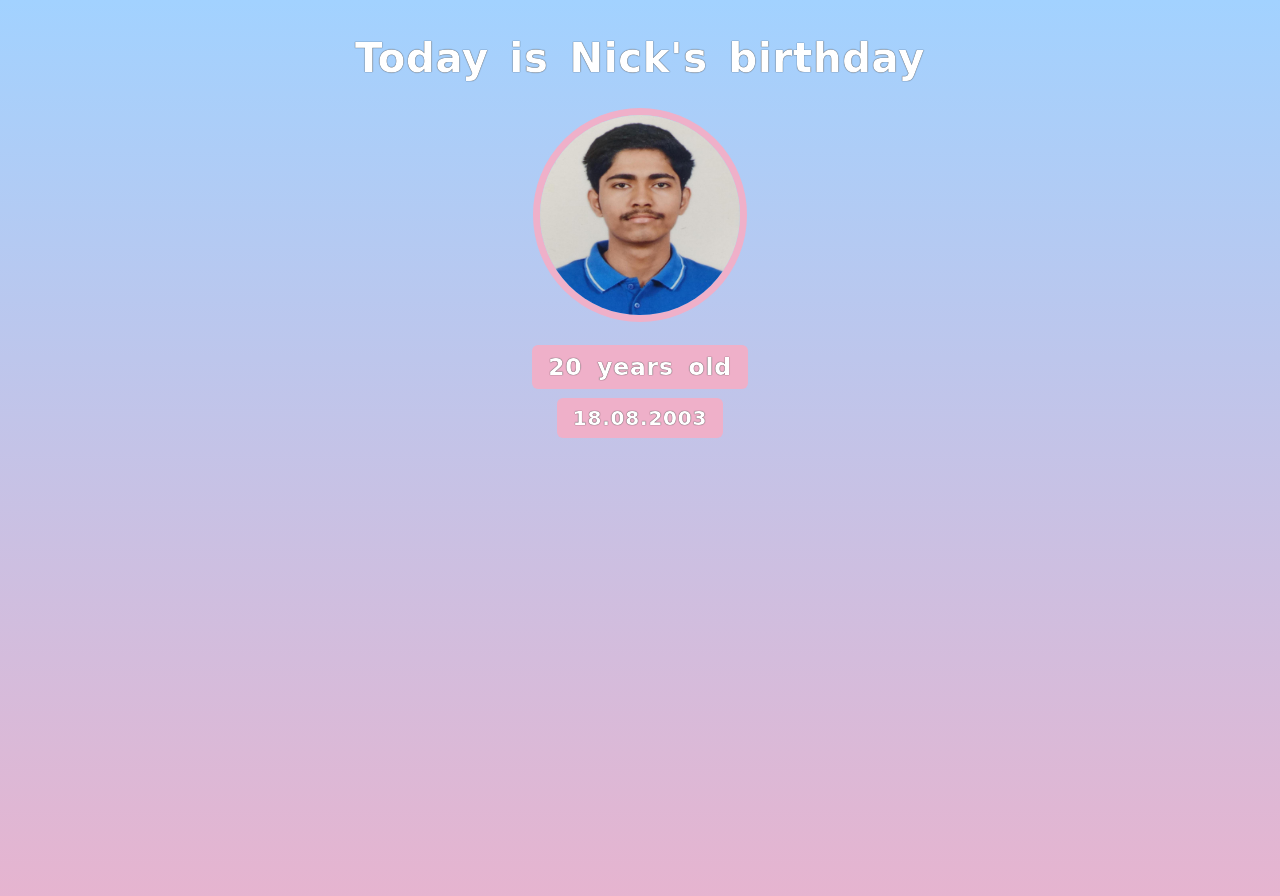
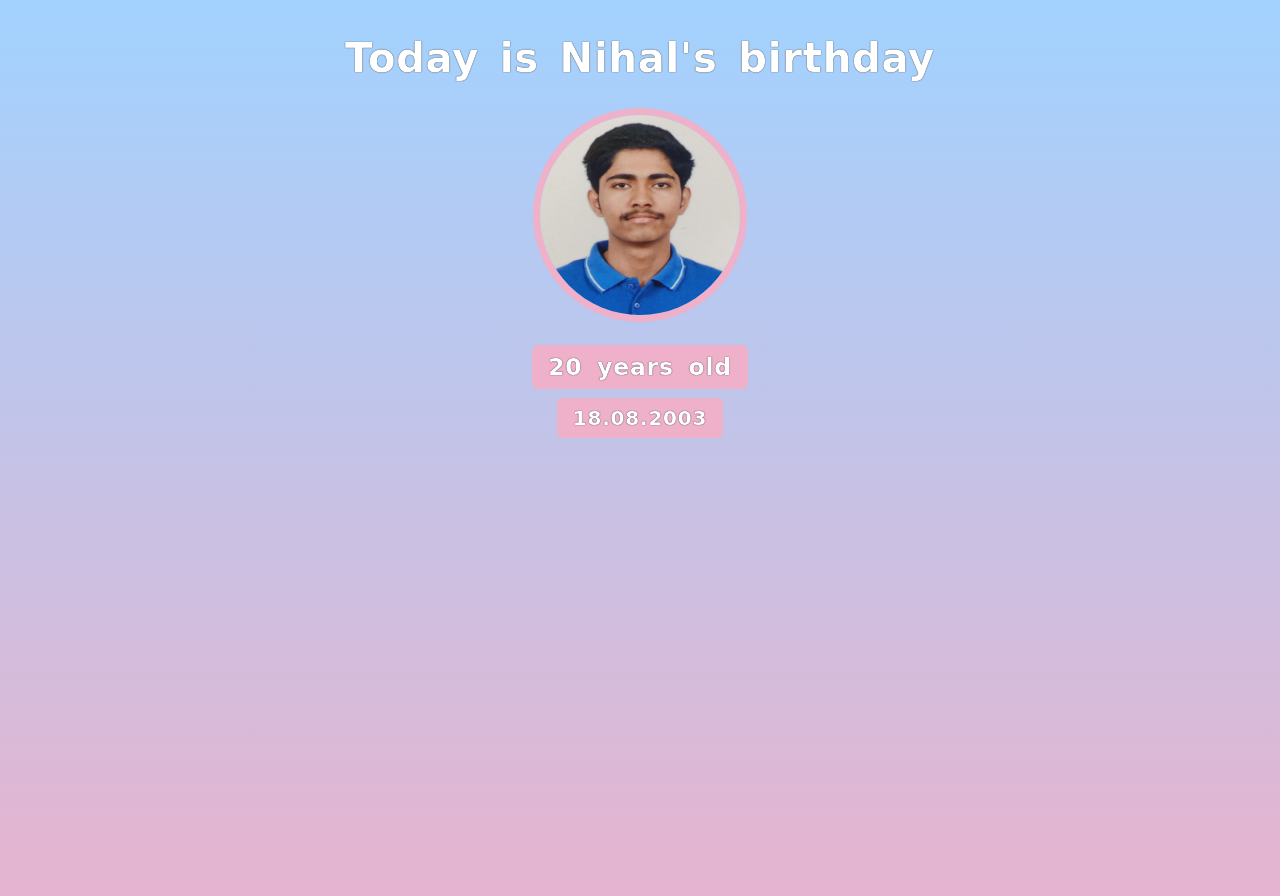
Before and after one commit to Nihal018/Webprojects, a plain HTML site: page csscheatsheets/an.html in a window 1280 px wide. Drawn offline with Linux system fonts and the light colour scheme; a web font is replaced by a local one.

Commit message:
changed the name to Nihal

```diff
--- a/csscheatsheets/an.html
+++ b/csscheatsheets/an.html
@@ -9,7 +9,7 @@
     </head>
     <body>
         <div class="header">
-            <h1 class="head">Today is Nick's birthday</h1>
+            <h1 class="head">Today is Nihal's birthday</h1>
 
             <img id="Nihal" src="../csscheatsheets/images/Photo from Nihal Choutapelly.jpg" alt="Nihal's levelheaded look">
             <h3 id="bdday-year">20 years old</h3>
```
